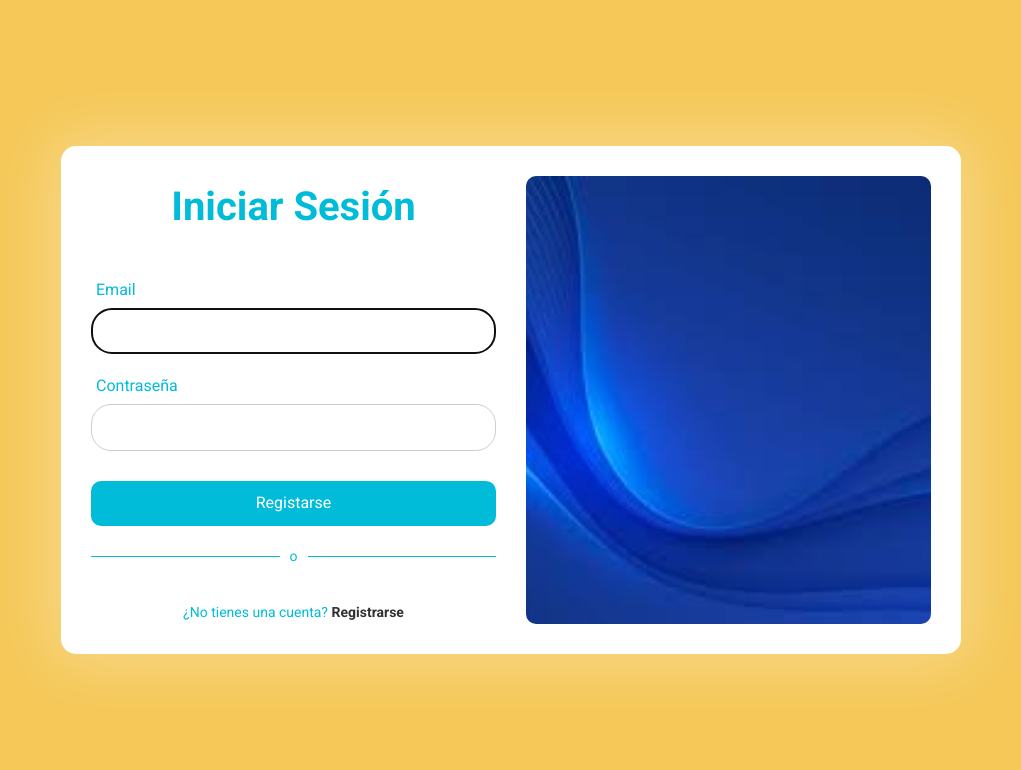
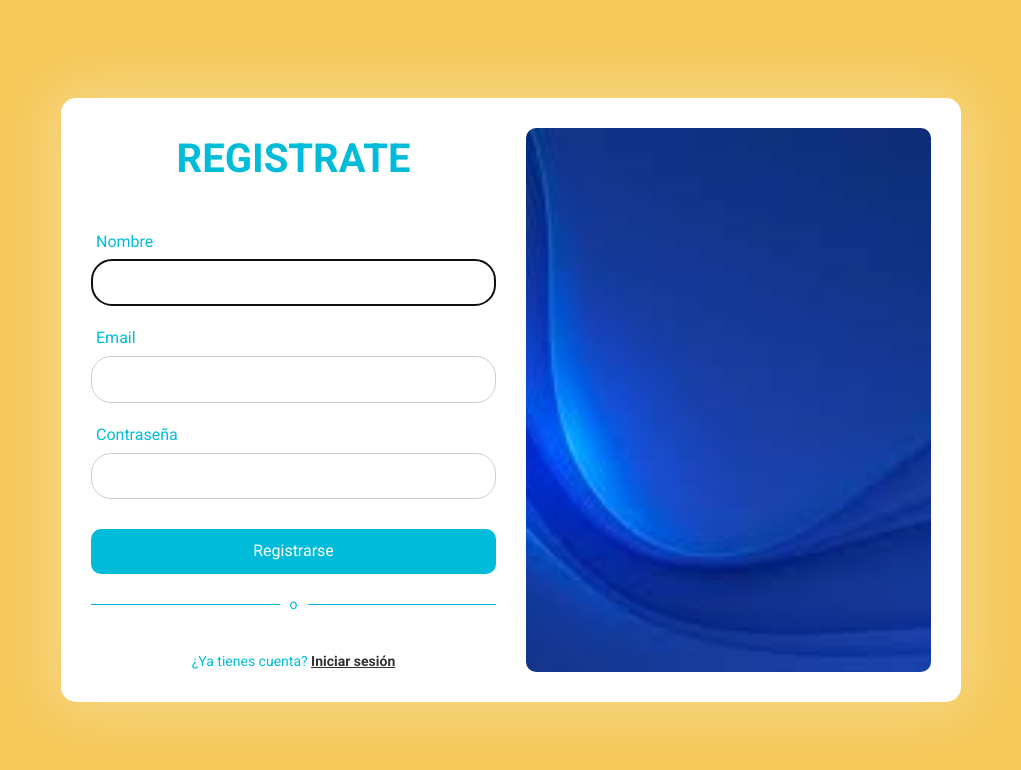
Before and after one commit to CriFigShe/ProyectoInventario, a React (Vite) app in the folder frontend/inventario/: page /register in a window 1280 px wide. Shown: the top 770 px of the page, without its empty margins (129-1150 px from the left). Built offline with nearby package versions, Linux system fonts and the light colour scheme; no server answers.

Commit message:
Router instalado y usando y token guardado en context

```diff
--- a/frontend/inventario/package.json
+++ b/frontend/inventario/package.json
@@ -31,6 +31,8 @@
     "dayjs": "^1.11.13",
     "react": "^19.0.0",
     "react-dom": "^19.0.0",
+    "react-router": "^7.5.0",
+    "react-router-dom": "^7.5.0",
     "recharts": "^2.15.2"
   },
   "devDependencies": {
--- a/frontend/inventario/src/App.jsx
+++ b/frontend/inventario/src/App.jsx
@@ -1,8 +1,6 @@
 import { useEffect, useState } from "react";
 import axios from "axios";
-
-import Register from "./routes/Register/RegisterPage";
-import Login from "./routes/Login/LoginPage";
+import Router from "./routes/Router";
 
 function App() {
   const [data, setData] = useState([]);
@@ -22,8 +20,7 @@ function App() {
 
   return (
     <main className="mainApp">
-        {/* <Register /> */}
-        <Login/>
+        <Router />
     </main>
   );
 }
--- /dev/null
+++ b/frontend/inventario/src/context/AuthContext.jsx
@@ -0,0 +1,37 @@
+import { createContext, useContext, useEffect, useState } from "react";
+
+const AuthContext = createContext();
+
+export function AuthProvider({ children }) {
+  const [authState, setAuthState] = useState(() => {
+    const token = localStorage.getItem("token");
+    return {
+      token,
+      isAuthenticated: false,
+    };
+  });
+
+  const setAuthToken = (token) => {
+    localStorage.setItem('token', token);
+    setAuthState({
+      token,
+      isAuthenticated: !!token,
+    });
+  };
+
+  const logout = () => {
+    localStorage.removeItem('token');
+    setAuthState({
+      token: null,
+      isAuthenticated: false,
+    });
+  };
+
+  return (
+    <AuthContext.Provider value={{ ...authState, setAuthToken, logout }}>
+      {children}
+    </AuthContext.Provider>
+  );
+}
+
+export const useAuth = () => useContext(AuthContext);
--- a/frontend/inventario/src/main.jsx
+++ b/frontend/inventario/src/main.jsx
@@ -2,12 +2,18 @@ import { StrictMode } from "react";
 import { createRoot } from "react-dom/client";
 import App from "./App.jsx";
 import { MantineProvider } from "@mantine/core";
-import '@mantine/core/styles.css';
+import "@mantine/core/styles.css";
+import { BrowserRouter as Router } from "react-router-dom";
+import { AuthProvider } from "./context/AuthContext.jsx";
 
 createRoot(document.getElementById("root")).render(
   <StrictMode>
     <MantineProvider>
-      <App />
+      <AuthProvider>
+        <Router>
+          <App />
+        </Router>
+      </AuthProvider>
     </MantineProvider>
   </StrictMode>
 );
--- a/frontend/inventario/src/routes/Login/LoginPage.jsx
+++ b/frontend/inventario/src/routes/Login/LoginPage.jsx
@@ -3,8 +3,12 @@ import { useState, useEffect } from "react";
 import axios from "axios";
 import { IconX, IconCheck } from "@tabler/icons-react";
 import { Notification } from "@mantine/core";
+import { Link } from "react-router-dom";
+import { useAuth } from "../../context/AuthContext";
 
 export default function Login() {
+  const { setAuthToken } = useAuth();
+
   const [payload, setPayload] = useState({
     email: "",
     password: "",
@@ -16,10 +20,11 @@ export default function Login() {
   const checkIcon = <IconCheck size={20} />;
 
   const handleSubmit = async (event) => {
-    event.preventDefualt();
+    event.preventDefault();
 
     try {
-      await axios.post("http://localhost:5000/users/login", payload);
+      const response = await axios.post("http://localhost:5000/users/login", payload);
+      setAuthToken(response.data.data.token)
       setRegisterSucceed(true);
     } catch (error) {
       setRegisterSucceed(false);
@@ -83,11 +88,11 @@ export default function Login() {
                   }
                 />
               </div>
-              <button type="submit">Registarse</button>
+              <button type="submit">Iniciar Sesión</button>
             </form>
             <div className="separator">o</div>
             <div className="registerLink">
-              ¿No tienes una cuenta? <a href="#">Registrarse</a>
+              ¿No tienes una cuenta? <Link to="/register">Registrarse</Link>
             </div>
           </div>
           <div className="imageContainer">
--- a/frontend/inventario/src/routes/Register/RegisterPage.css
+++ b/frontend/inventario/src/routes/Register/RegisterPage.css
@@ -147,7 +147,7 @@ body, html {
 .loginLink a{
     color: rgb(49, 49, 49);
     text-decoration: underline;
-    font-weight: lighter;
+    font-weight: bold;
 }
 
 .loginLink a:hover{
--- a/frontend/inventario/src/routes/Register/RegisterPage.jsx
+++ b/frontend/inventario/src/routes/Register/RegisterPage.jsx
@@ -3,6 +3,7 @@ import { useState, useEffect } from "react";
 import axios from "axios";
 import { IconX, IconCheck } from "@tabler/icons-react";
 import { Notification } from "@mantine/core";
+import { Link } from "react-router-dom";
 
 export default function Register() {
   const [payload, setPayload] = useState({
@@ -104,7 +105,7 @@ export default function Register() {
             </form>
             <div className="separator">o</div>
             <div className="loginLink">
-              ¿Ya tienes cuenta? <a href="#">Iniciar sesión</a>
+              ¿Ya tienes cuenta? <Link to="/">Iniciar sesión</Link>
             </div>
           </div>
           <div className="imageContainer">
--- /dev/null
+++ b/frontend/inventario/src/routes/Router.jsx
@@ -0,0 +1,14 @@
+import { Routes, Route } from "react-router-dom";
+import Login from "./Login/LoginPage";
+import Register from "./Register/RegisterPage";
+
+const Router = () => {
+  return (
+    <Routes>
+      <Route path="/" element={<Login />} />
+      <Route path="/register" element={<Register />} />
+    </Routes>
+  );
+};
+
+export default Router;
```
Also changed, not shown: 1 other file (tests, documents, lock files or other folders).
